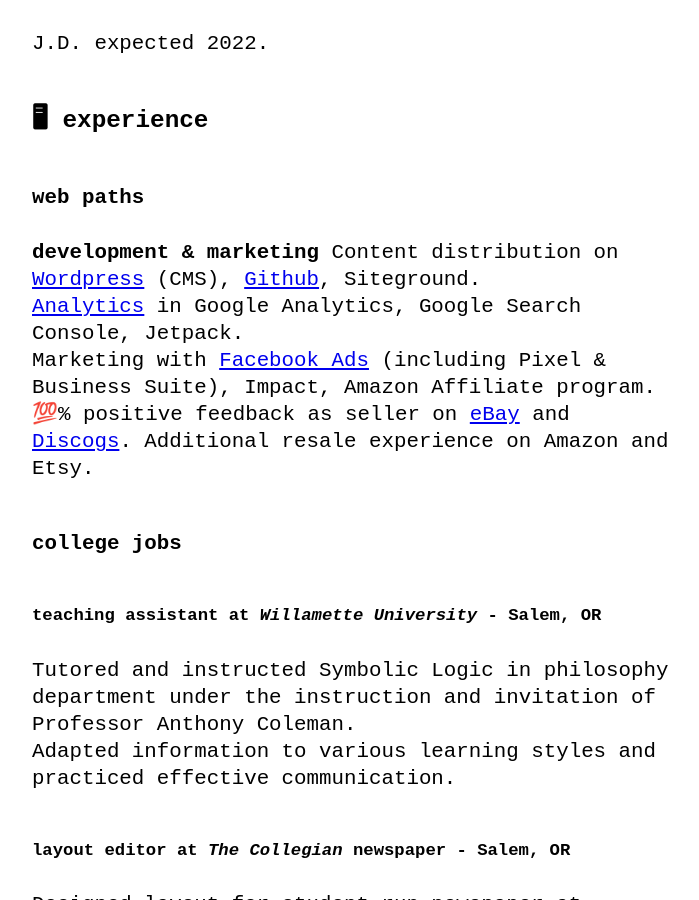
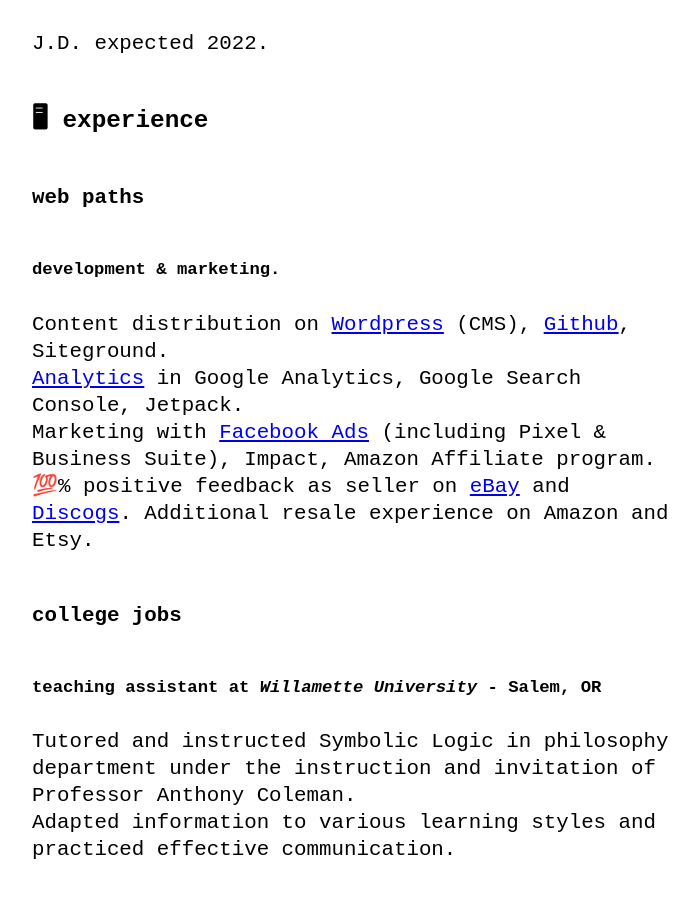
Before and after one commit to lemurodigital/lemuro.digital, a Jekyll site: the page built from cv.md, in a window 1280 px wide and 900 px high, scrolled down 678 px. Shown: the whole window, without its empty margins (288-987 px from the left). Built offline with Jekyll 4.4.1, drawn with Linux system fonts in a browser that asks for light colours.

Commit message:
Update cv.md

```diff
--- a/cv.md
+++ b/cv.md
@@ -15,7 +15,7 @@ Thesis: _The Priority of Existence: Kierkegaard and Nietzsche on Life as a Whole
 J.D. expected 2022.
 ### 🖥 experience
 #### web paths
-**development & marketing**
+##### **development & marketing**.
 Content distribution on [Wordpress](https://fossguides.co/) (CMS), [Github](https://lemuro.digital/), Siteground.
 [Analytics](https://fossguides.co/) in Google Analytics, Google Search Console, Jetpack.
 Marketing with [Facebook Ads](https://facebook.com/fossguides) (including Pixel & Business Suite), Impact, Amazon Affiliate program.
```
